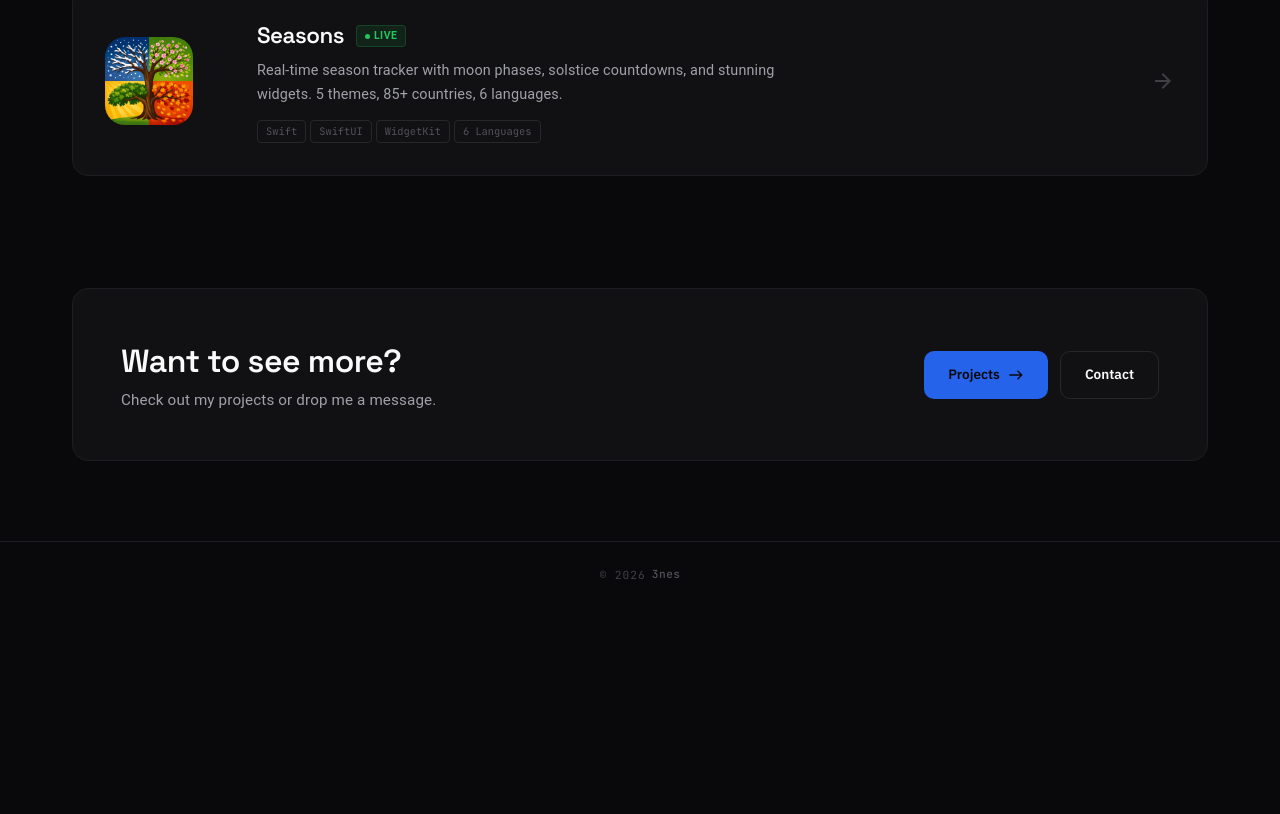
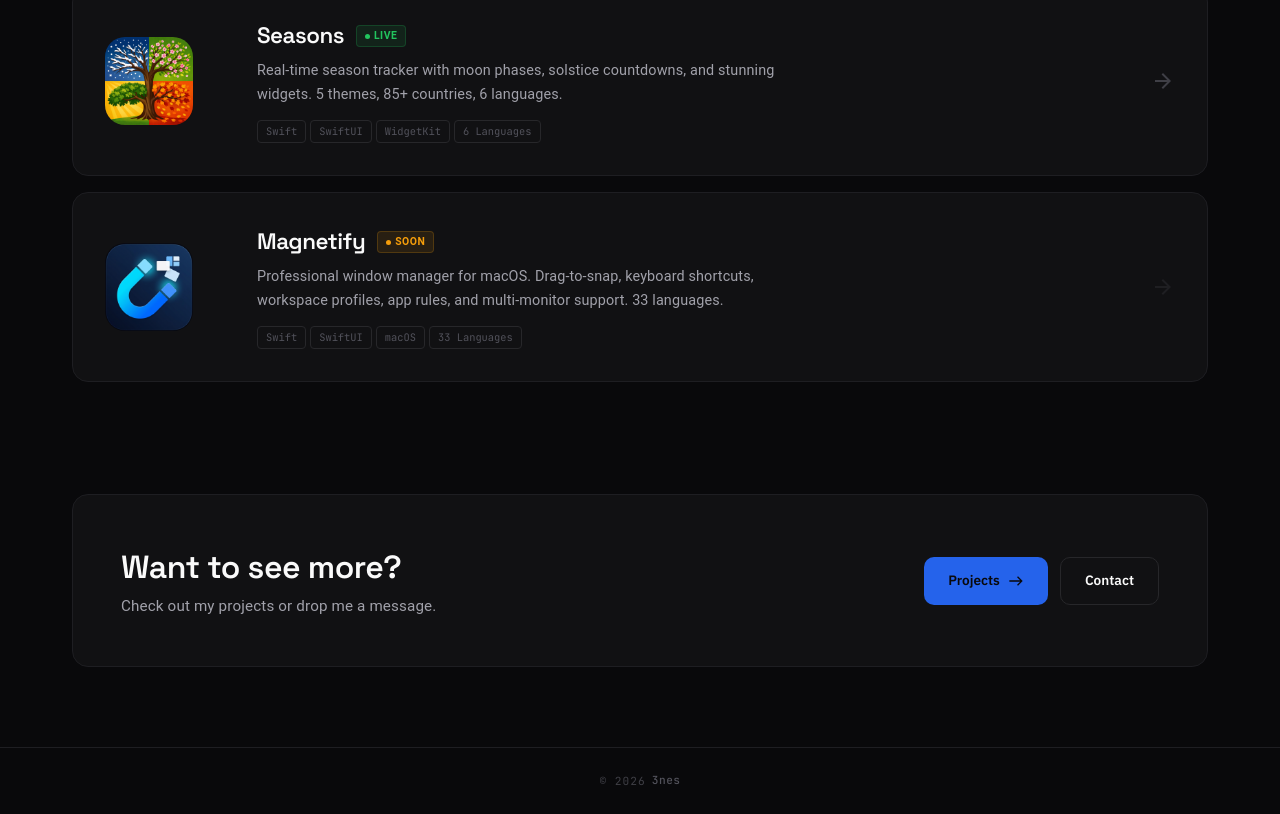
Before and after one commit to enesgunumdogdu/enesgunumdogducomtr, a React (Vite) app: page / in a window 1280 px wide. Shown: the part 1866-2680 px from the top of the page. Before the commit the page ends 2474 px from the top, so only its background shows below. Built offline with nearby package versions, Linux system fonts and the light colour scheme.

Commit message:
Add Magnetify showcase to Home and Projects pages: Introduced a new section for Magnetify on the Home page with detailed descriptions, tags, and visual elements. Updated Projects page to include Magnetify with relevant information and a "SOON" badge, enhancing the app showcase and user engagement.

```diff
--- a/src/pages/Home.jsx
+++ b/src/pages/Home.jsx
@@ -593,6 +593,120 @@ function Home() {
             />
           </Box>
         </ScrollReveal>
+
+        {/* Magnetify */}
+        <ScrollReveal delay={0.3}>
+          <Box
+            sx={{
+              display: 'grid',
+              gridTemplateColumns: { xs: '1fr', md: '120px 1fr auto' },
+              alignItems: 'center',
+              gap: { xs: 2, md: 4 },
+              p: { xs: 3, md: 4 },
+              background: 'var(--bg-secondary)',
+              border: '1px solid var(--border-subtle)',
+              borderRadius: '16px',
+              mt: 2,
+              transition: 'all 0.4s cubic-bezier(0.4, 0, 0.2, 1)',
+              '&:hover': {
+                borderColor: 'rgba(99, 102, 241, 0.25)',
+                transform: 'translateY(-2px)',
+              }
+            }}
+          >
+            <Box
+              component="img"
+              src="/logos/magnetify.png"
+              alt="Magnetify"
+              sx={{
+                width: { xs: 72, md: 88 },
+                height: { xs: 72, md: 88 },
+                borderRadius: '20px',
+                objectFit: 'cover',
+              }}
+            />
+
+            <Box>
+              <Box sx={{ display: 'flex', alignItems: 'center', gap: 1.5, mb: 0.75 }}>
+                <Typography
+                  sx={{
+                    fontFamily: "'Space Grotesk', sans-serif",
+                    fontWeight: 600,
+                    fontSize: { xs: '1.2rem', md: '1.4rem' },
+                    color: 'var(--text-primary)',
+                    letterSpacing: '-0.5px',
+                  }}
+                >
+                  Magnetify
+                </Typography>
+                <Box
+                  sx={{
+                    display: 'inline-flex',
+                    alignItems: 'center',
+                    gap: 0.5,
+                    px: 1,
+                    py: 0.25,
+                    borderRadius: '4px',
+                    background: 'rgba(245, 158, 11, 0.1)',
+                    border: '1px solid rgba(245, 158, 11, 0.2)',
+                  }}
+                >
+                  <Box
+                    sx={{
+                      width: 5,
+                      height: 5,
+                      borderRadius: '50%',
+                      background: '#f59e0b',
+                    }}
+                  />
+                  <Typography sx={{ fontSize: '0.65rem', fontWeight: 600, color: '#f59e0b', textTransform: 'uppercase', letterSpacing: '0.5px' }}>
+                    Soon
+                  </Typography>
+                </Box>
+              </Box>
+              <Typography
+                sx={{
+                  color: 'var(--text-secondary)',
+                  fontSize: '0.9rem',
+                  lineHeight: 1.7,
+                  maxWidth: 550,
+                }}
+              >
+                Professional window manager for macOS. Drag-to-snap, keyboard shortcuts,
+                workspace profiles, app rules, and multi-monitor support. 33 languages.
+              </Typography>
+              <Box sx={{ display: 'flex', gap: 0.5, mt: 1.5, flexWrap: 'wrap' }}>
+                {['Swift', 'SwiftUI', 'macOS', '33 Languages'].map((tag, i) => (
+                  <Box
+                    key={i}
+                    sx={{
+                      fontFamily: "'JetBrains Mono', monospace",
+                      px: 1,
+                      py: 0.3,
+                      fontSize: '0.65rem',
+                      color: 'var(--text-muted)',
+                      border: '1px solid var(--border-light)',
+                      borderRadius: '4px',
+                    }}
+                  >
+                    {tag}
+                  </Box>
+                ))}
+              </Box>
+            </Box>
+
+            <ArrowForward
+              className="app-arrow"
+              sx={{
+                fontSize: 24,
+                color: 'var(--text-dim)',
+                transition: 'all 0.3s ease',
+                display: { xs: 'none', md: 'block' },
+                opacity: 0.3,
+              }}
+            />
+          </Box>
+        </ScrollReveal>
       </Box>
 
       {/* ============ CTA ============ */}
--- a/src/pages/Projects.jsx
+++ b/src/pages/Projects.jsx
@@ -107,6 +107,15 @@ function Projects() {
       live: 'https://apps.apple.com/us/app/seasons-solstice-tracker/id6758998537',
       isAppStore: true,
       badge: { label: 'LIVE', color: '#22c55e' }
+    },
+    {
+      title: 'Magnetify',
+      description: 'Professional window manager for macOS. Drag-to-snap, 16 positions, keyboard shortcuts, workspace profiles, app rules, 33 languages.',
+      tags: ['Swift', 'SwiftUI', 'macOS', 'AppKit'],
+      github: null,
+      live: null,
+      isAppStore: true,
+      badge: { label: 'SOON', color: '#f59e0b' }
     },
     {
       title: 'Fitness Microservice',
```
Also changed, not shown: public/logos/magnetify.png (added).
